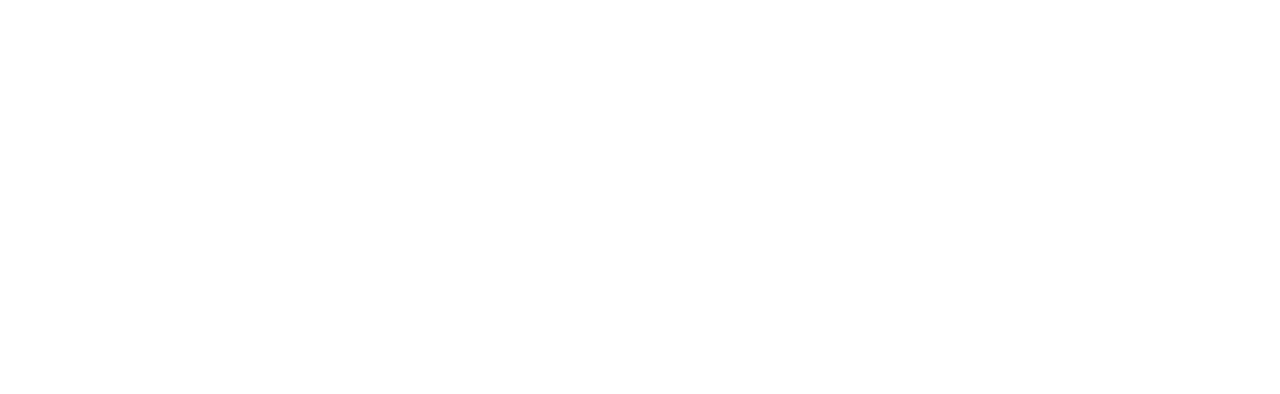
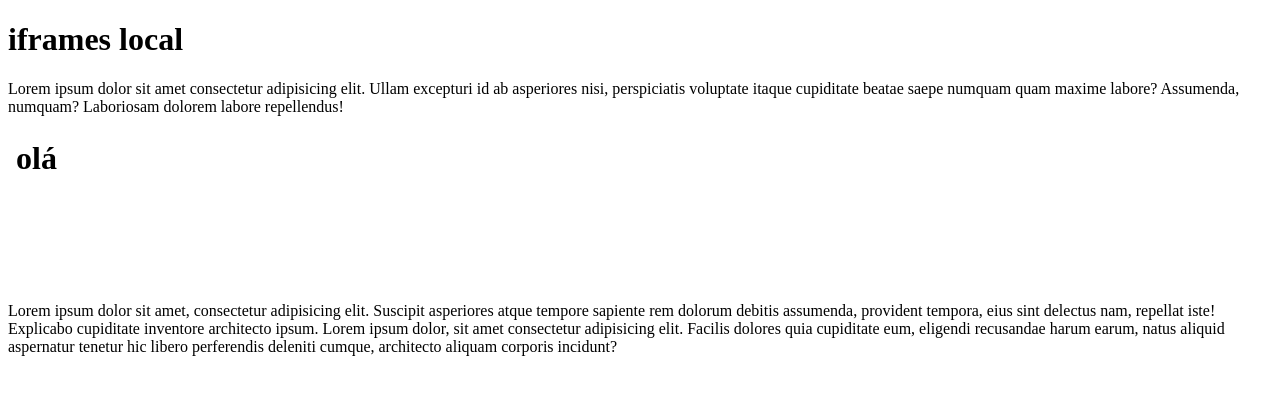
Before and after one commit to v1ctorgabr1el/html-css, a plain HTML site: page exercicios/ex024/ifreme002.html in a window 1280 px wide. Drawn offline with Linux system fonts and the light colour scheme.

Commit message:
atualizei o exercicio 24

```diff
--- a/exercicios/ex024/ifreme002.html
+++ b/exercicios/ex024/ifreme002.html
@@ -1,11 +1,19 @@
 <!DOCTYPE html>
-<html lang="en">
+<html lang="pt-br">
 <head>
     <meta charset="UTF-8">
     <meta name="viewport" content="width=device-width, initial-scale=1.0">
-    <title>Document</title>
+    <title>conteudo local no iframe</title>
 </head>
 <body>
+    <h1>iframes local</h1>
+    <p>Lorem ipsum dolor sit amet consectetur adipisicing elit. Ullam excepturi id ab asperiores nisi, perspiciatis voluptate itaque cupiditate beatae saepe numquam quam maxime labore? Assumenda, numquam? Laboriosam dolorem labore repellendus!</p>
 
+    <iframe
+    src="paginas-extras/pag001.html" frameborder="0">
+    <p>seu navegador não é compativel com iframes</p>
+    </iframe>
+
+    <p>Lorem ipsum dolor sit amet, consectetur adipisicing elit. Suscipit asperiores atque tempore sapiente rem dolorum debitis assumenda, provident tempora, eius sint delectus nam, repellat iste! Explicabo cupiditate inventore architecto ipsum. Lorem ipsum dolor, sit amet consectetur adipisicing elit. Facilis dolores quia cupiditate eum, eligendi recusandae harum earum, natus aliquid aspernatur tenetur hic libero perferendis deleniti cumque, architecto aliquam corporis incidunt?</p>
 </body>
 </html>
--- /dev/null
+++ b/exercicios/ex024/paginas-extras/pag001.html
@@ -0,0 +1 @@
+<h1>olá</h1>
```
